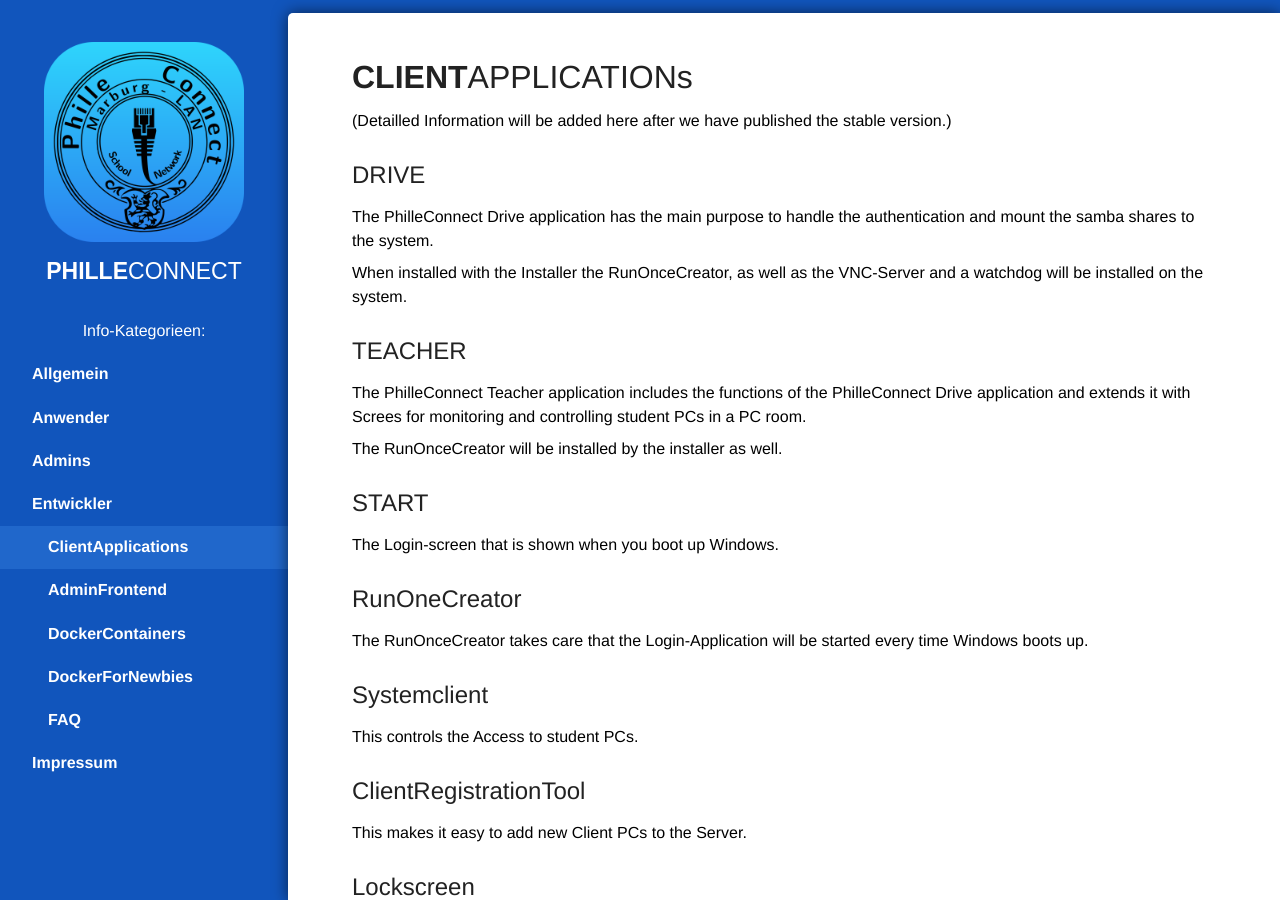
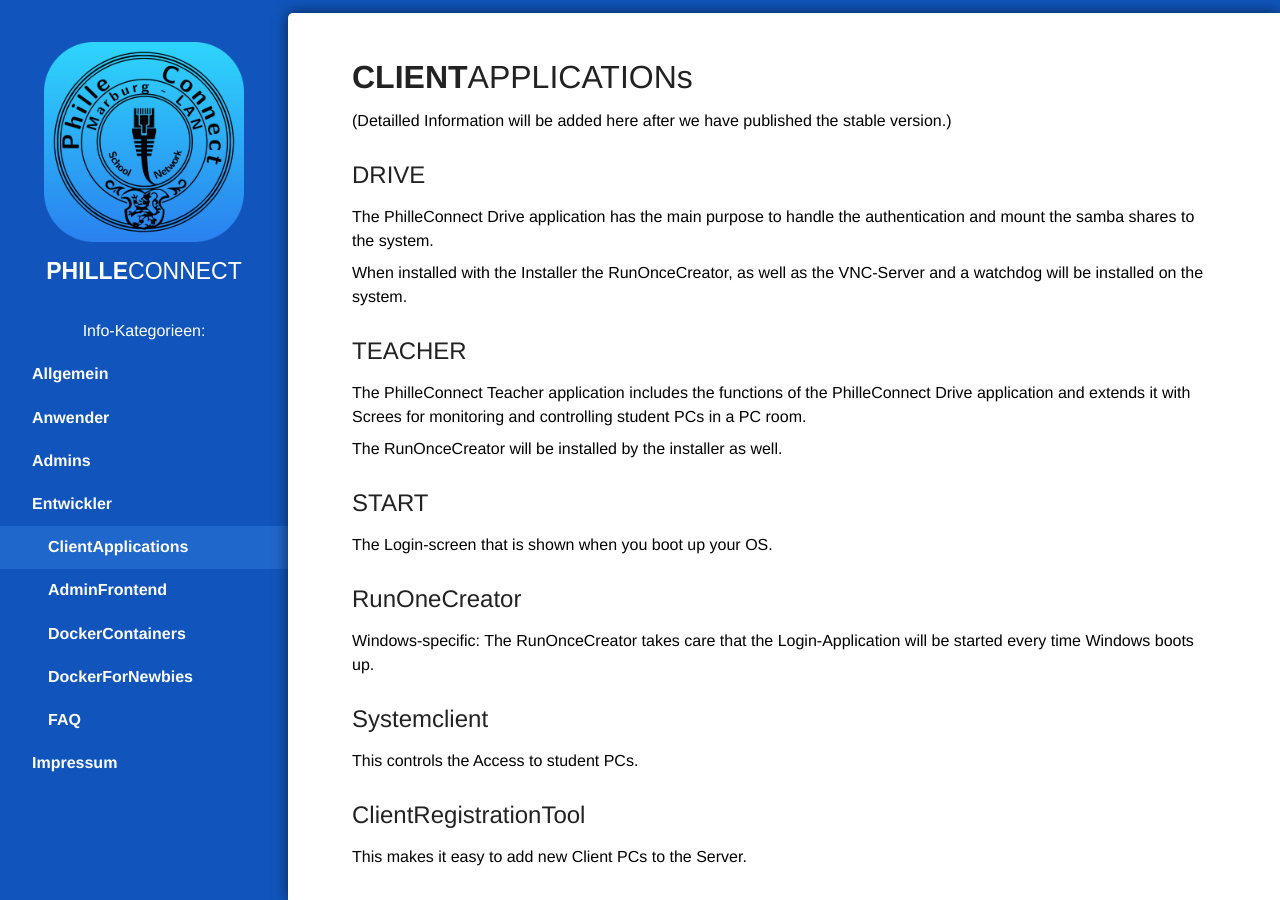
Before and after one commit to philleconnect/philleconnect.github.io, a Jekyll site: the page built from _pages/entwickler/03_client-porograms.md, in a window 1280 px wide. Built offline with Jekyll 4.4.1, drawn with Linux system fonts in a browser that asks for light colours.

Commit message:
Remove Lockscreen, it's integrated into systemclient. Also, some clarification.

```diff
--- a/_pages/entwickler/03_client-porograms.md
+++ b/_pages/entwickler/03_client-porograms.md
@@ -24,11 +24,11 @@
 
 ## START
 
-The Login-screen that is shown when you boot up Windows.
+The Login-screen that is shown when you boot up your OS.
 
 ## RunOneCreator
 
-The RunOnceCreator takes care that the Login-Application will be started every time Windows boots up.
+Windows-specific: The RunOnceCreator takes care that the Login-Application will be started every time Windows boots up.
 
 ## Systemclient
 
@@ -37,7 +37,3 @@
 ## ClientRegistrationTool
 
 This makes it easy to add new Client PCs to the Server.
-
-## Lockscreen
-
-...guess from the name!
```
